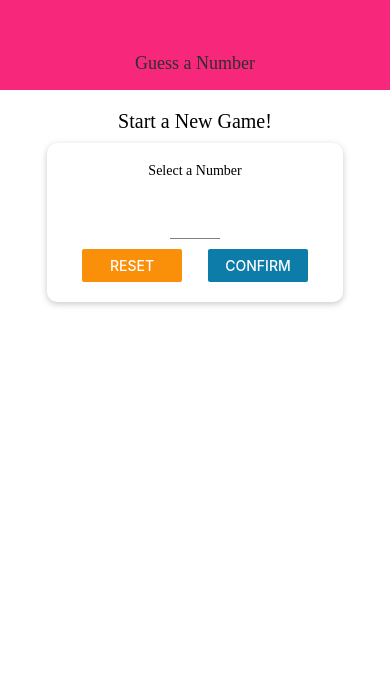
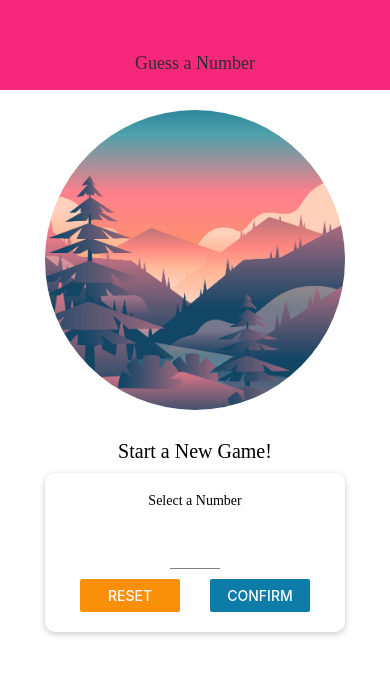
Before and after one commit to nikolaevtomov/rn-guessing-game, a React Native app: screen / in a window 390 px wide. Shown: the top 674 px of the page. Built offline with nearby package versions, Linux system fonts and the light colour scheme.

Commit message:
Start screen image

```diff
--- a/app/screens/start-screen.tsx
+++ b/app/screens/start-screen.tsx
@@ -7,6 +7,7 @@ import {
   TouchableWithoutFeedback,
   Keyboard,
   Alert,
+  Image,
 } from 'react-native';
 
 import Card from '../components/card';
@@ -55,6 +56,14 @@ const StartScreen: React.FunctionComponent<Props> = ({onStartGame}) => {
         Keyboard.dismiss();
       }}>
       <View style={styles.screen}>
+        <View style={styles.imageWrapper}>
+          <Image
+            style={styles.image}
+            resizeMode="contain"
+            source={require('../../assets/images/start-game.png')}
+          />
+        </View>
+
         <Text style={{...styles.title, ...Fonts.brandRegular}}>
           Start a New Game!
         </Text>
@@ -113,7 +122,6 @@ const StartScreen: React.FunctionComponent<Props> = ({onStartGame}) => {
 const styles = StyleSheet.create({
   screen: {
     flex: 1,
-    padding: 10,
     alignItems: 'center',
   },
   title: {
@@ -143,6 +151,19 @@ const styles = StyleSheet.create({
     marginTop: 20,
     alignItems: 'center',
   },
+  imageWrapper: {
+    width: 300,
+    height: 300,
+    borderRadius: 300,
+    overflow: 'hidden',
+    justifyContent: 'center',
+    alignItems: 'center',
+    marginVertical: 20,
+  },
+  image: {
+    width: 300,
+    borderRadius: 300,
+  },
 });
 
 export default StartScreen;
```
Also changed, not shown: assets/images/start-game.png (added).
